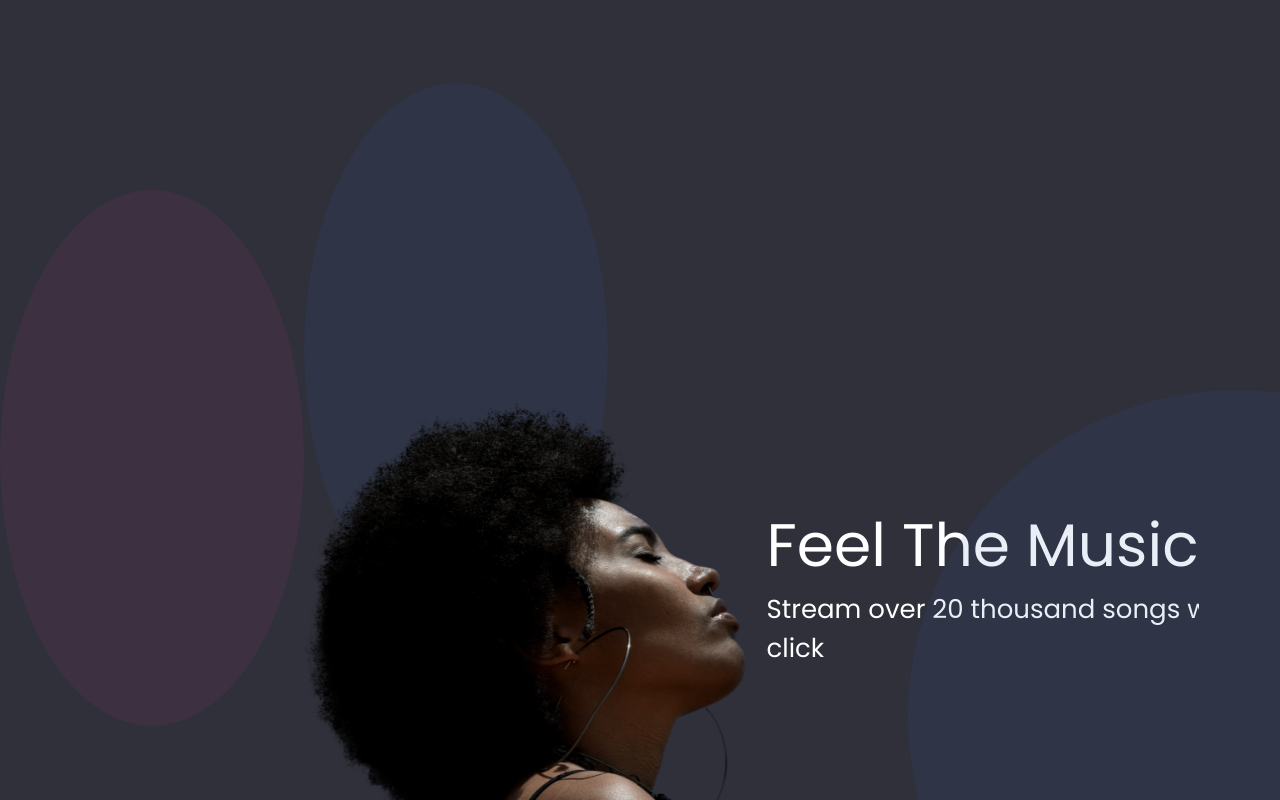
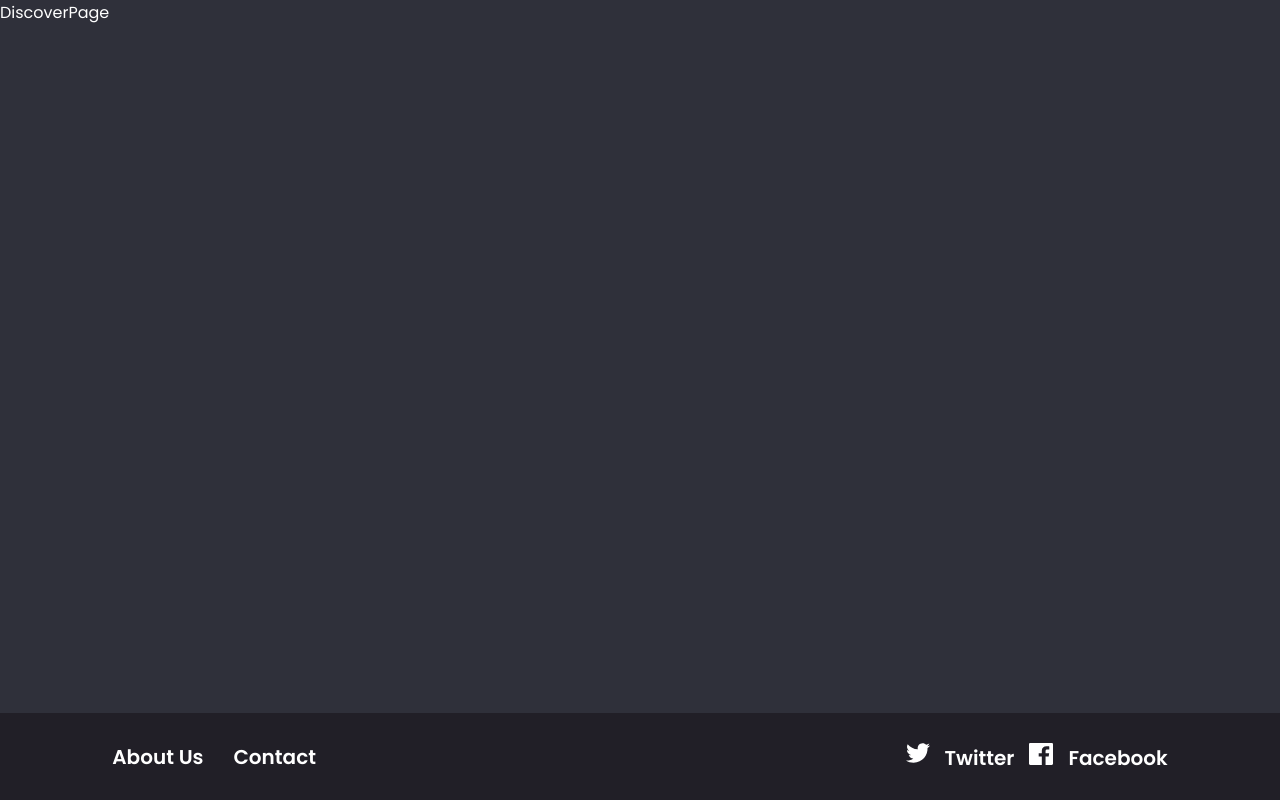
Before and after one commit to SoundWAVEGIRLS/SoundWave, a React (Vite) app in the folder sound-wave-girls/: page /#/ in a window 1280 px wide. Built offline with nearby package versions, Linux system fonts and the light colour scheme.

Commit message:
finished footer layout, no navigation

```diff
--- a/sound-wave-girls/src/App.css
+++ b/sound-wave-girls/src/App.css
@@ -1,12 +1,8 @@
-@import url('https://fonts.googleapis.com/css2?family=Poppins:ital,wght@0,400;0,600;0,700;1,200&display=swap');
-*{
-  margin: 0;
-  padding: 0;
-}
+
 .app{
   position: relative;
   width: 100%;
   height: 100vh;
   font-family: 'Poppins';
-  background-color: #2F303A;
+  /* background-color: #2F303A; */
 }
--- a/sound-wave-girls/src/App.jsx
+++ b/sound-wave-girls/src/App.jsx
@@ -1,14 +1,17 @@
 import React from 'react';
-import HomePage from './pages/HomePage';
+// import HomePage from './pages/HomePage';
 import './App.css'
+import DiscoverPage from './pages/DiscoverPage';
 
 function App() {
   return (
 <div className='app'>
-      <HomePage />
+  <DiscoverPage />
+
       </div>
 
-  );
+ );
 }
 
 export default App;
+{/* <HomePage /> */}
--- /dev/null
+++ b/sound-wave-girls/src/components/Footer/Footer.css
@@ -0,0 +1,22 @@
+.footerContainer{
+    width: 100%;
+    height: 87px;
+    background-color: #211F27;
+    display: flex;
+    align-items: center;
+    justify-content: space-around;
+    position: fixed;
+    bottom: 0;
+}
+
+.textFooter{
+    font-style: normal;
+    font-weight: 600;
+    font-size: 20px;
+    line-height: 30px;
+    text-align: center;
+    padding: 15px;
+}
+.socialNetworks{
+    margin-left: 380px;
+}
--- /dev/null
+++ b/sound-wave-girls/src/components/Footer/Footer.jsx
@@ -0,0 +1,23 @@
+import React from 'react'
+import twitter from '../../assets/twitter.svg';
+import facebook from '../../assets/facebook.svg';
+import './Footer.css'
+
+function Footer() {
+  return (
+    <div className='footerContainer'>
+        <div>
+            <span className='textFooter'>About Us</span>
+            <span className='textFooter empty'>Contact</span>
+        </div>
+        <div className='socialNetworks'>
+        <img src={twitter} alt="logo twitter" className='logoTwitter' />
+        <span className='textFooter'>Twitter</span>
+        <img src={facebook} alt="logo facebook" className='logoFacebook' />
+        <span className='textFooter'>Facebook</span>
+        </div>
+    </div>
+  )
+}
+
+export default Footer
--- a/sound-wave-girls/src/components/TitleInfoHome/TitleInfoHome.css
+++ b/sound-wave-girls/src/components/TitleInfoHome/TitleInfoHome.css
@@ -5,7 +5,6 @@
   width: 568px;
   margin-top: 500px;
   margin-left: 685px;
-
 }
 .titleHome{
   font-weight: 400;
--- /dev/null
+++ b/sound-wave-girls/src/index.css
@@ -0,0 +1,8 @@
+@import url('https://fonts.googleapis.com/css2?family=Poppins:ital,wght@0,400;0,600;0,700;1,200&display=swap');
+*{
+  margin: 0;
+  padding: 0;
+}
+#root{
+    background-color: #2F303A;
+}
--- a/sound-wave-girls/src/main.jsx
+++ b/sound-wave-girls/src/main.jsx
@@ -1,6 +1,7 @@
 import React from 'react'
 import ReactDOM from 'react-dom/client'
 import App from './App.jsx'
+import './index.css'
 
 
 ReactDOM.createRoot(document.getElementById('root')).render(
--- /dev/null
+++ b/sound-wave-girls/src/pages/DiscoverPage.css
@@ -0,0 +1,3 @@
+.discoverPage{
+    color: white;
+}
--- /dev/null
+++ b/sound-wave-girls/src/pages/DiscoverPage.jsx
@@ -0,0 +1,13 @@
+import React from 'react'
+import './DiscoverPage.css'
+import Footer from '../components/Footer/Footer'
+
+function DiscoverPage() {
+  return (
+    <div className='discoverPage'> DiscoverPage
+    <Footer />
+    </div>
+  )
+}
+
+export default DiscoverPage
```
Also changed, not shown: sound-wave-girls/src/assets/facebook.svg (added), sound-wave-girls/src/assets/twitter.svg (added).
